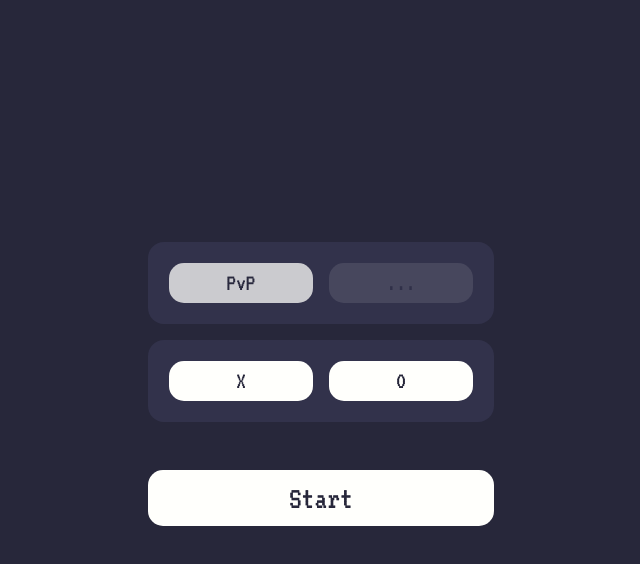
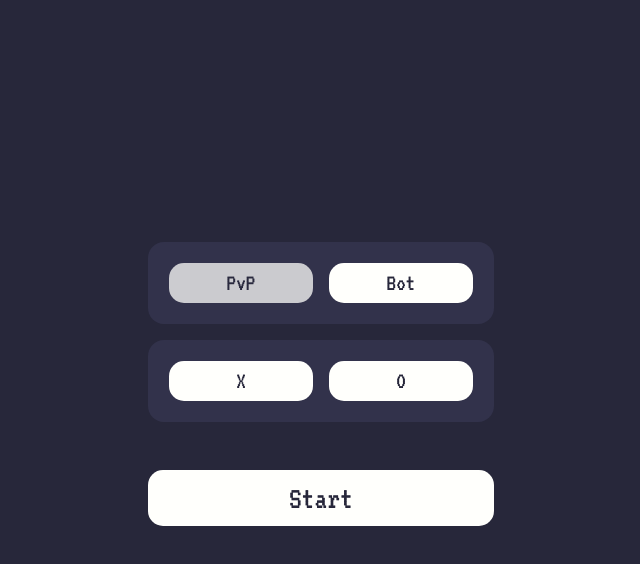
Before and after one commit to ahmed-hq/tic-tac-toe, a website: page index.html in a window 1280 px wide. Both pictures are taken after a click on the button "PvP". Shown: the whole page, without its empty margins (319-959 px from the left). Drawn offline with Linux system fonts and the light colour scheme.

Commit message:
Add btn Function

```diff
--- a/index.html
+++ b/index.html
@@ -21,7 +21,7 @@
         <div class="container">
           <div class="opponent_options-wrapper">
             <button class="pvp-btn">PvP</button>
-            <button class="ai-btn">...</button>
+            <button class="bot-btn">Bot</button>
           </div>
           <div class="sign-wrapper">
             <button class="option-btn x_option-btn">X</button>
--- a/script.js
+++ b/script.js
@@ -23,23 +23,21 @@ const Gameboard = (() => {
   const xBtn = document.querySelector('.x_option-btn');
   const oBtn = document.querySelector('.o_option-btn');
   const pvpBtn = document.querySelector('.pvp-btn');
+  const botBtn = document.querySelector('.bot-btn');
 
-  pvpBtn.addEventListener('click', () => {
-    mode = 'pvp';
-    pvpBtn.style.opacity = '75%';
-  });
-  xBtn.addEventListener('click', () => {
-    sign = 'X';
-    xBtn.style.opacity = '75%';
-    oBtn.style.opacity = '100%';
-    console.log(sign);
-  });
-  oBtn.addEventListener('click', () => {
-    sign = 'O';
-    xBtn.style.opacity = '100%';
-    oBtn.style.opacity = '75%';
-    console.log(sign);
-  });
+  const btn = (btn1, btn2, type) => {
+    btn1.addEventListener('click', () => {
+      type = btn1.innerText;
+      btn1.style.opacity = '75%';
+      btn2.style.opacity = '100%';
+      console.log(type);
+    });
+  };
+
+  btn(pvpBtn, botBtn, mode);
+  btn(botBtn, pvpBtn, mode);
+  btn(xBtn, oBtn, sign);
+  btn(oBtn, xBtn, sign);
 
   const controllerChoice = () => {};
 
--- a/style.css
+++ b/style.css
@@ -55,11 +55,6 @@ button:active {
   margin: 1rem 0rem;
 }
 
-.ai-btn{
-  opacity: 10%;
-}
-
-
 .game_board-wrapper {
   display: none;
   flex-wrap: wrap;
```
